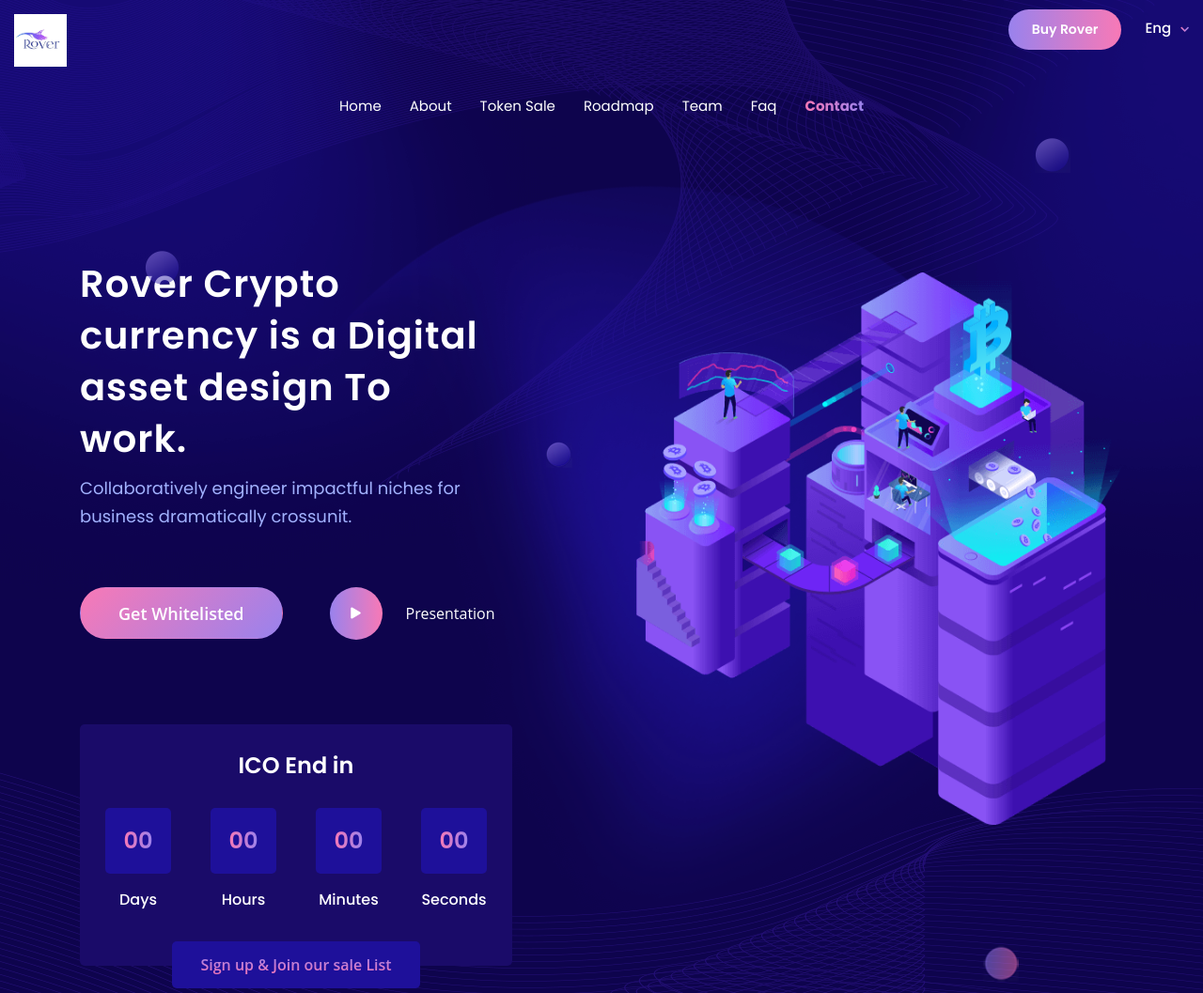
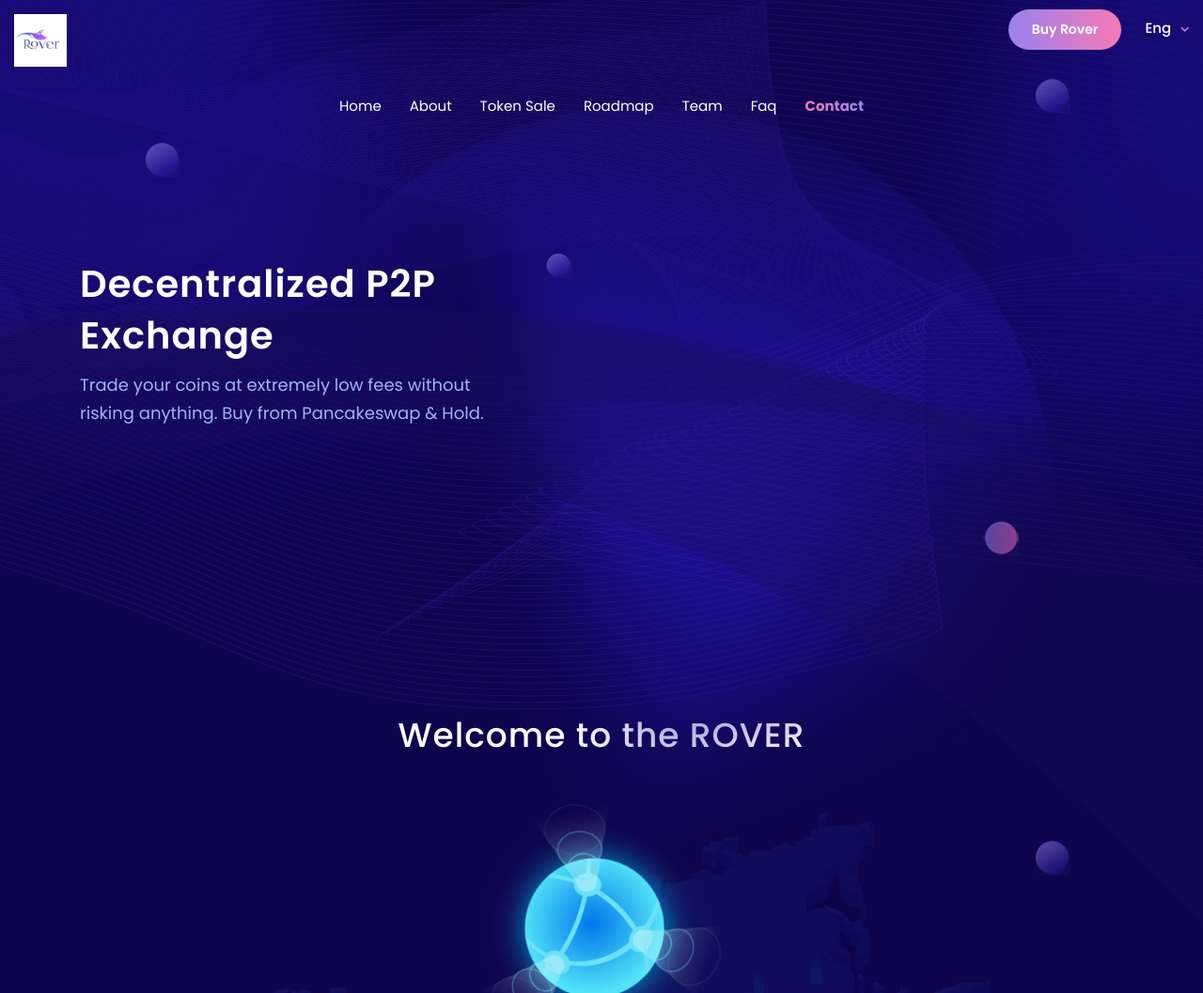
Before and after one commit to lilhamad/rover, a plain HTML site: page index.html in a window 1280 px wide. Shown: the top 1057 px of the page at 94% size. Drawn offline with Linux system fonts and the light colour scheme.

Commit message:
every thing dey normal

```diff
--- a/index.html
+++ b/index.html
@@ -81,43 +81,13 @@
         <div class="row">
             <div class="col-12 col-md-12 col-lg-6">
                 <div class="intro-text">
-                    <h1>Rover Crypto currency is a Digital asset design To work.</h1>
-                    <p>Collaboratively engineer impactful niches for business dramatically crossunit.</p>
-                    <div class="btn_video_wrapper">
-                        <a href="#" class="btn btn-default btn-default-style">Get Whitelisted</a>
-                        <div class="video_wrapper">
-                            <div class="video-play-btn">
-                                <span><a href="https://www.youtube.com/watch?v=D-6rzZC2Q8Y" class="video-iframe"><i class="fa fa-play"></i><span class="video_title">Presentation</span></a></span>
-                            </div>
-                        </div>
-                    </div>
-                    <div class="countdown_time">
-                        <h3>ICO End in</h3>
-                        <div class="clock-countdown">
-                            <div class="site-config" data-date="09/08/2019 00:00:00" data-date-timezone="+0"></div>
-                            <div class="coundown-timer d-flex justify-content-center">
-                                <div class="single-counter  d-flex flex-column"><h4><span class="days count-time gradient-color" >00</span></h4><span class="normal">Days</span></div>
-                                <div class="single-counter  d-flex flex-column"><h4><span class="hours count-time gradient-color">00</span></h4><span class="normal">Hours</span></div>
-                                <div class="single-counter  d-flex flex-column"><h4><span class="minutes count-time gradient-color">00</span></h4><span class="normal">Minutes</span></div>
-                                <div class="single-counter  d-flex flex-column"><h4><span class="seconds count-time gradient-color">00</span></h4><span class="normal">Seconds</span></div>
-                            </div>
-                        </div>
-                        <div class="count-time_btn">
-                            <a href="#" title="" class="gradient-color"><span>Sign up & Join our sale List</span></a>
-                        </div>
-                    </div>
+                    <h1>Decentralized P2P Exchange</h1>
+                    <p>Trade your coins at extremely low fees without risking anything.
+                     Buy from Pancakeswap & Hold.</p>
+
                 </div>
             </div>
-            <div class="col-sm-6 col-md-12 col-lg-6 img-wrapper">
-                <div class="intro-img">
-                    <div class="bounce_wrapper">
-                        <img src="images/header-06.png" alt="">
-                        <div class="shape-1">
-                            <div class="box bounce-1"><img src="images/bounce/header1_b.png" alt=""></div>
-                        </div>
-                    </div>
-                </div>
-            </div>
+
         </div>
     </div>
     <span class="shape1 header-shape"><img src="images/shape/home_6/header6_shape_1.png" alt=""></span>
```
Also changed, not shown: images/header-img.svg (added).
